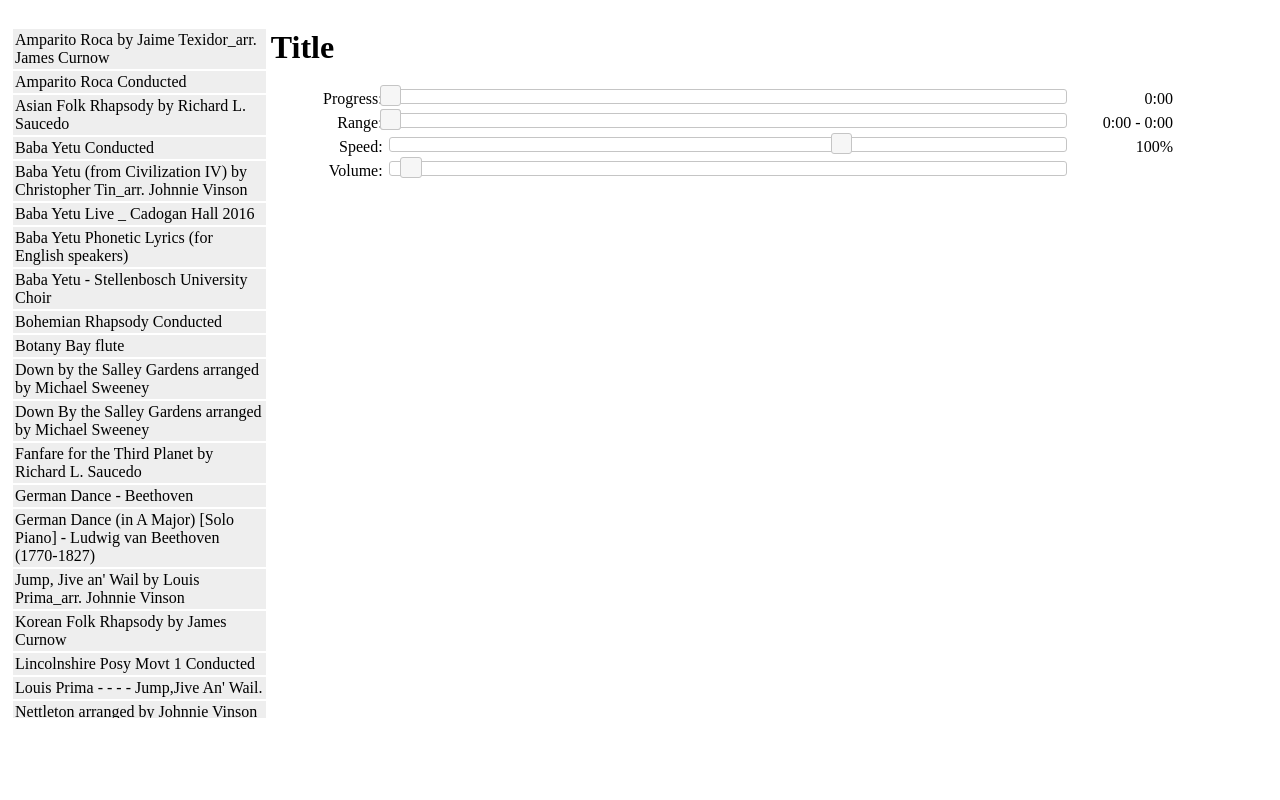
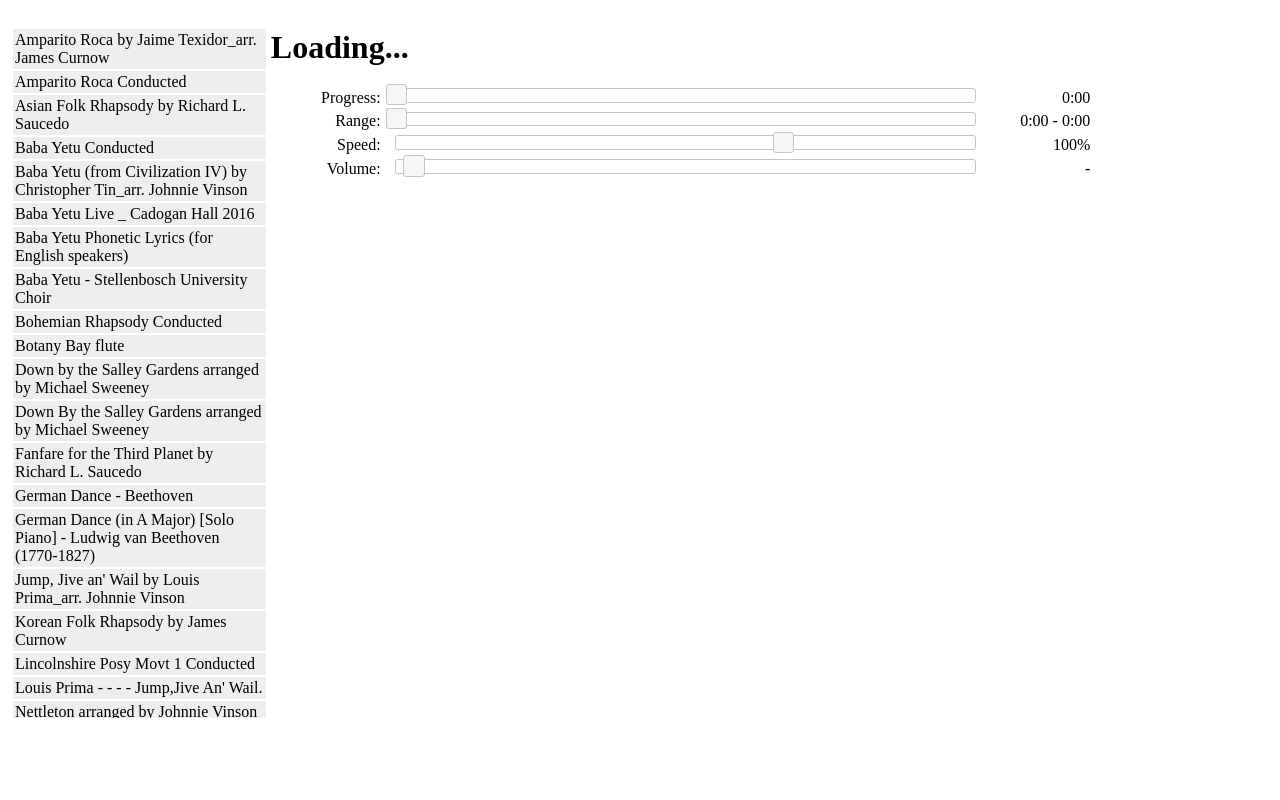
Before and after one commit to dereksz/yt, a plain HTML site: page index.html in a window 1280 px wide. Drawn offline with nearby package versions, Linux system fonts and the light colour scheme.

Commit message:
Tighten up controls but also add some spoacing where needed

```diff
--- a/index.html
+++ b/index.html
@@ -19,7 +19,7 @@
         </div>
 
         <div id="player-container">
-          <h1 id="title">Title</h1>
+          <h1 id="title">Loading...</h1>
 
           <div class="slider-container">
             <div class="slider-label">Progress:</div>
@@ -42,7 +42,7 @@
           <div class="slider-container">
             <div class="slider-label">Volume:</div>
             <div id="volume-slider" class="slider"></div>
-            <div id="volume-value" class="slider-label"></div>
+            <div id="volume-value" class="slider-label">-</div>
         </div>
 
         <div id="player"></div>
--- a/script.js
+++ b/script.js
@@ -247,10 +247,12 @@ function onPlayerStateChange(event) {
   console.info("onPlayerStateChange: " + event.data)
   globalDuration = player.getDuration()
   globalEndTime = globalEndTime || globalDuration;
+  var volume = player.getVolume()
   $('#progress-slider').slider("option", "max", globalDuration)
   $("#slider-range").slider("option", "max", globalDuration)
   $("#slider-range").slider('values', [globalStartTime, globalEndTime]);
-  $("#volume-slider").slider('value', player.getVolume());
+  $("#volume-slider").slider('value', volume);
+  $("#volume-value").text(volume);
 
   player.setPlaybackRate(globalPlaybackSpeed);
   var currentTime = player.getCurrentTime();
@@ -293,7 +295,7 @@ function updateRangeValue() {
 
 function updateProgressValue() {
   console.info("updateProgressValue")
-    $('#progress-value').text(formatTime(player.getCurrentTime(), 1) + ' / ' + formatTime(globalDuration));
+  $('#progress-value').text(formatTime(player.getCurrentTime(), 1) + ' / ' + formatTime(globalDuration));
 }
 
 
--- a/styles.css
+++ b/styles.css
@@ -1,18 +1,19 @@
 .slider-container {
   width: 98%;
-  margin: 2px auto;
+  margin: 5px auto;
 }
 
 .slider-label {
   display: inline-block;
   width: 100px;
   text-align: right;
-  padding: 2px;
 }
 
 .slider {
-  width: 70%;
+  width: 60%;
   display: inline-block;
+  margin-left: 10px;
+  margin-right: 10px;
 }
 
 #player-page {
```
Also changed, not shown: 1 other file.
